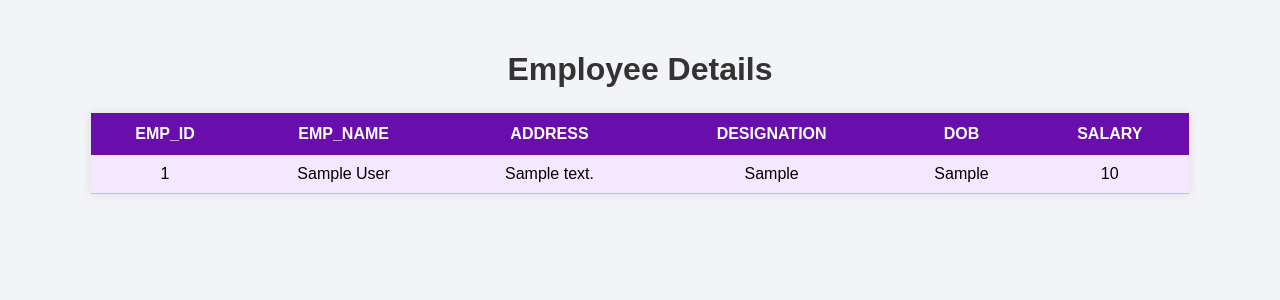
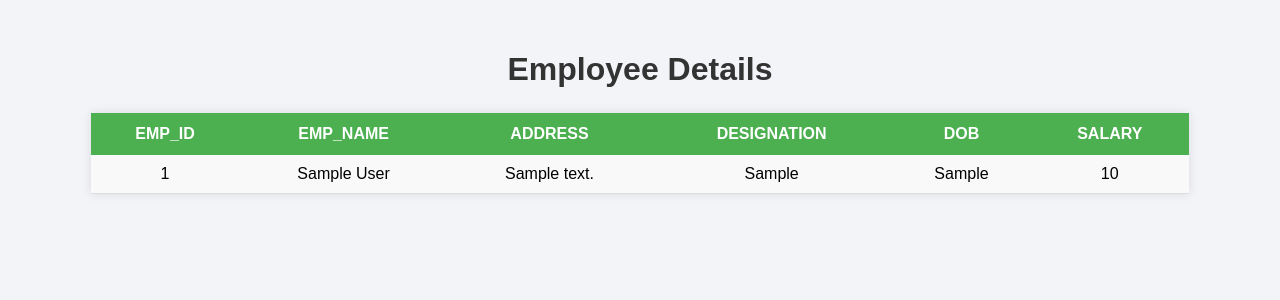
Before and after one commit to WaghmareKanchan/employee-list, a Flask app: page / in a window 1280 px wide. Shown: the top 300 px of the page. Run offline with Flask 3, Linux system fonts and the light colour scheme; tables that the repository leaves empty or names only in its code hold one stand-in row (values such as "Sample post").

Commit message:
Green theme

```diff
--- a/template/index.html
+++ b/template/index.html
@@ -26,7 +26,7 @@
         }
 
         th {
-            background: #6a0dad;   /* Purple */
+            background: #4CAF50;   /* Green Header */
             color: white;
             padding: 12px 10px;
             text-transform: uppercase;
@@ -35,18 +35,17 @@
         td {
             padding: 10px;
             text-align: center;
-            border-bottom: 1px solid #d1b3ff;  /* Light purple border */
+            border-bottom: 1px solid #ddd;
         }
 
         tr:nth-child(even) {
-            background: #f3e8ff;  /* Light lavender */
+            background: #f9f9f9;   /* Light Gray Even Row */
         }
 
         tr:hover {
-            background-color: #e2b6ff;  /* Soft purple hover */
+            background-color: #d6f5d6;  /* Soft Green Hover */
             cursor: pointer;
         }
-
 
         .container {
             width: 100%;
```
